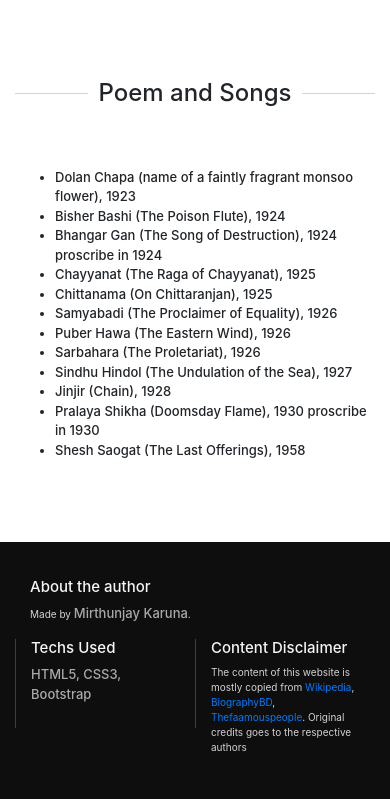
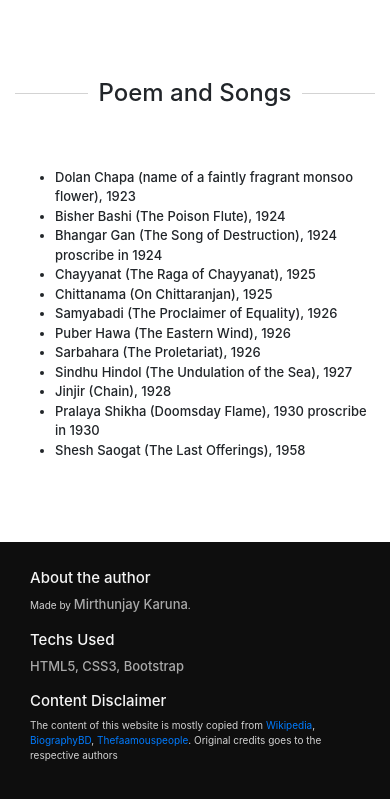
Before and after one commit to Mirthunjay/laud-page, a plain HTML site: page index.html in a window 390 px wide. Shown: the part 3217-4016 px from the top of the page. Drawn offline with nearby package versions, Linux system fonts and the light colour scheme.

Commit message:
Some Changes in Footer

```diff
--- a/index.html
+++ b/index.html
@@ -97,7 +97,7 @@
             <div class="row">
                 <div class="col buttons">
                     <button type="button" class="btn wikipedia" onclick="location.href='https://en.wikipedia.org/wiki/Kazi_Nazrul_Islam'" ><i class="fab fa-wikipedia-w"></i> Learn More</button>
-                    <button type="button" class="btn btn-danger" style="width: 110px;" onclick="location.href='https://www.youtube.com/results?search_query=Kazi+Nazrul+Islam'"> <i class="fab fa-youtube"></i> Videos</button>
+                    <button type="button" class="btn btn-danger" style="width: 114px;" onclick="location.href='https://www.youtube.com/results?search_query=Kazi+Nazrul+Islam'"> <i class="fab fa-youtube"></i> Videos</button>
                     <button type="button" class="btn amazon"  onclick="location.href='https://www.amazon.in/Books-Kazi-Nazrul-Islam/s?rh=n%3A976389031%2Cp_27%3AKazi+Nazrul+Islam'"> <i class="fab fa-amazon"></i> Books</button>
                 </div>
             </div>
@@ -210,13 +210,13 @@
                         <h5 class="footer-head">About the author</h5>
                         <p class="footer-content">Made by <span class="dark-grey list-inline-item">Mirthunjay Karuna</span>.</p>
                     </div>
-                    <div class="vl"></div>
-                    <div class="col">
+
+                    <div class="col-sm">
                         <h5 class="footer-head">Techs Used</h5>
                         <p class="footer-content"><span class="dark-grey list-inline-item">HTML5, CSS3, Bootstrap</span></p>
                     </div>
-                    <div class="vl"></div>
-                    <div class="col">
+
+                    <div class="col-sm">
                         <h5 class="footer-head">Content Disclaimer</h5>
                         <p class="footer-content list-inline-item">The content of this website is mostly copied from <a href="https://en.wikipedia.org/" target="_blank">Wikipedia</a>,<br> <a href="https://biographybd.com/" target="_blank">BiographyBD</a>, <a href="https://www.thefamouspeople.com/" target="_blank">Thefaamouspeople</a>. Original credits goes to the respective authors</p>
                     </div>
```
